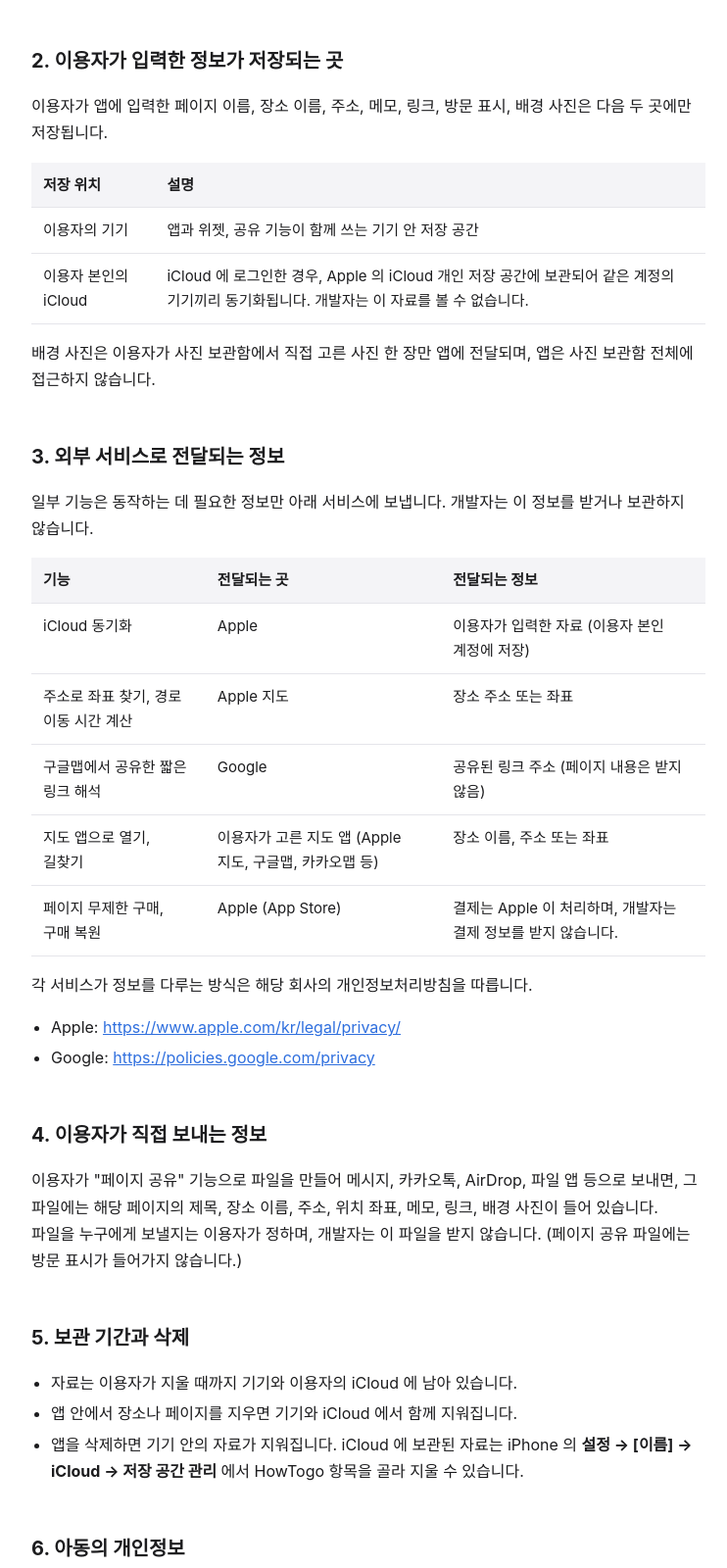
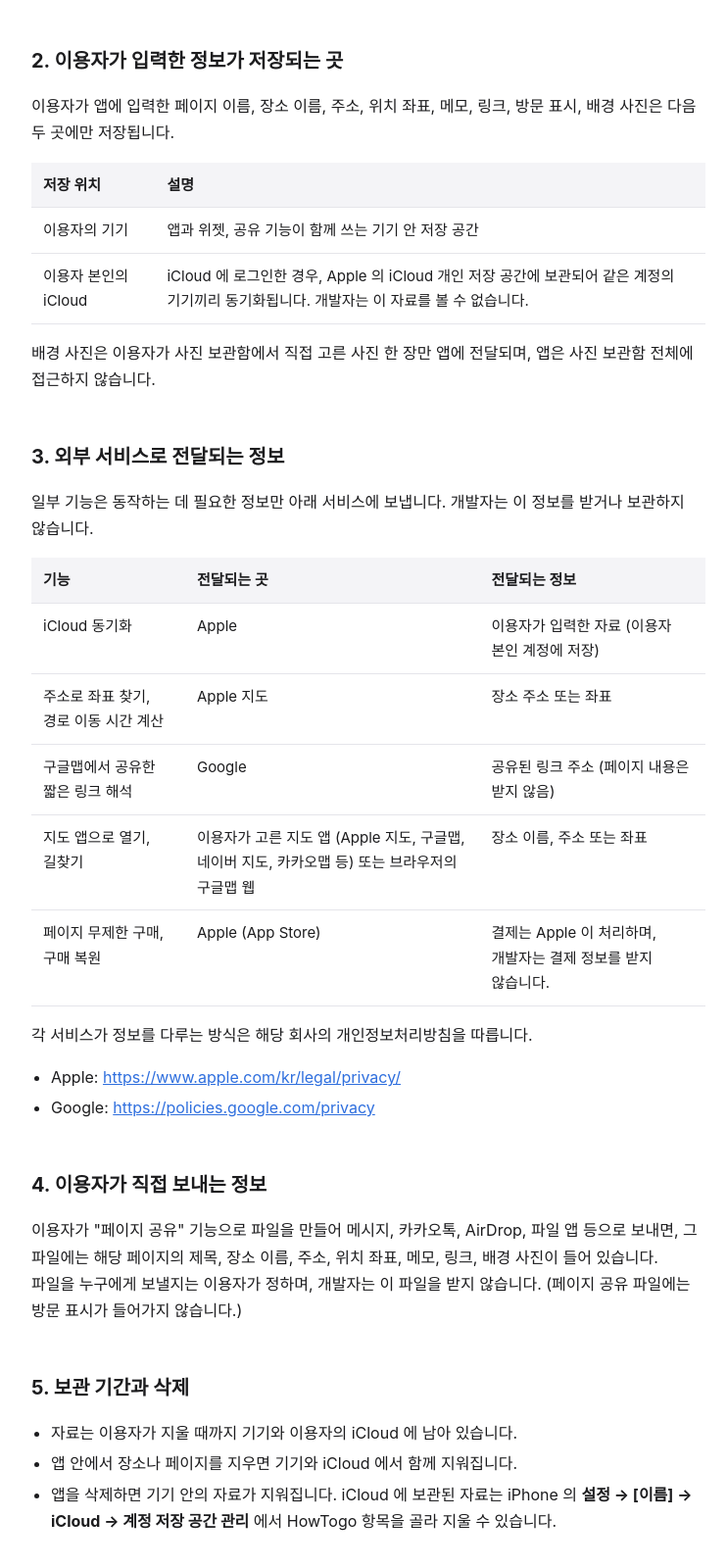
Before and after one commit to jedjoo21-boom/HowTogo, a plain HTML site: page privacy/index.html in a window 1280 px wide. Shown: the part 503-2103 px from the top of the page at 98% size, without its empty margins (264-1006 px from the left). Drawn offline with Linux system fonts and the light colour scheme.

Commit message:
개인정보처리방침: 저장 정보에 위치 좌표, 지도 앱에 네이버 지도·구글맵 웹, iCloud 메뉴 이름 맞춤
Co-Authored-By: Claude Opus 5.5 <noreply@anthropic.com>

```diff
--- a/privacy/index.html
+++ b/privacy/index.html
@@ -31,7 +31,7 @@
 </ul>
 
 <h2>2. 이용자가 입력한 정보가 저장되는 곳</h2>
-<p>이용자가 앱에 입력한 페이지 이름, 장소 이름, 주소, 메모, 링크, 방문 표시, 배경 사진은 다음 두 곳에만 저장됩니다.</p>
+<p>이용자가 앱에 입력한 페이지 이름, 장소 이름, 주소, 위치 좌표, 메모, 링크, 방문 표시, 배경 사진은 다음 두 곳에만 저장됩니다.</p>
 <div class="table-wrap"><table>
   <tr><th>저장 위치</th><th>설명</th></tr>
   <tr><td>이용자의 기기</td><td>앱과 위젯, 공유 기능이 함께 쓰는 기기 안 저장 공간</td></tr>
@@ -46,7 +46,7 @@
   <tr><td>iCloud 동기화</td><td>Apple</td><td>이용자가 입력한 자료 (이용자 본인 계정에 저장)</td></tr>
   <tr><td>주소로 좌표 찾기, 경로 이동 시간 계산</td><td>Apple 지도</td><td>장소 주소 또는 좌표</td></tr>
   <tr><td>구글맵에서 공유한 짧은 링크 해석</td><td>Google</td><td>공유된 링크 주소 (페이지 내용은 받지 않음)</td></tr>
-  <tr><td>지도 앱으로 열기, 길찾기</td><td>이용자가 고른 지도 앱 (Apple 지도, 구글맵, 카카오맵 등)</td><td>장소 이름, 주소 또는 좌표</td></tr>
+  <tr><td>지도 앱으로 열기, 길찾기</td><td>이용자가 고른 지도 앱 (Apple 지도, 구글맵, 네이버 지도, 카카오맵 등) 또는 브라우저의 구글맵 웹</td><td>장소 이름, 주소 또는 좌표</td></tr>
   <tr><td>페이지 무제한 구매, 구매 복원</td><td>Apple (App Store)</td><td>결제는 Apple 이 처리하며, 개발자는 결제 정보를 받지 않습니다.</td></tr>
 </table></div>
 <p>각 서비스가 정보를 다루는 방식은 해당 회사의 개인정보처리방침을 따릅니다.</p>
@@ -62,7 +62,7 @@
 <ul>
   <li>자료는 이용자가 지울 때까지 기기와 이용자의 iCloud 에 남아 있습니다.</li>
   <li>앱 안에서 장소나 페이지를 지우면 기기와 iCloud 에서 함께 지워집니다.</li>
-  <li>앱을 삭제하면 기기 안의 자료가 지워집니다. iCloud 에 보관된 자료는 iPhone 의 <strong>설정 → [이름] → iCloud → 저장 공간 관리</strong> 에서 HowTogo 항목을 골라 지울 수 있습니다.</li>
+  <li>앱을 삭제하면 기기 안의 자료가 지워집니다. iCloud 에 보관된 자료는 iPhone 의 <strong>설정 → [이름] → iCloud → 계정 저장 공간 관리</strong> 에서 HowTogo 항목을 골라 지울 수 있습니다.</li>
 </ul>
 
 <h2>6. 아동의 개인정보</h2>
```
Also changed, not shown: en/privacy/index.html (+2 -2 lines).
